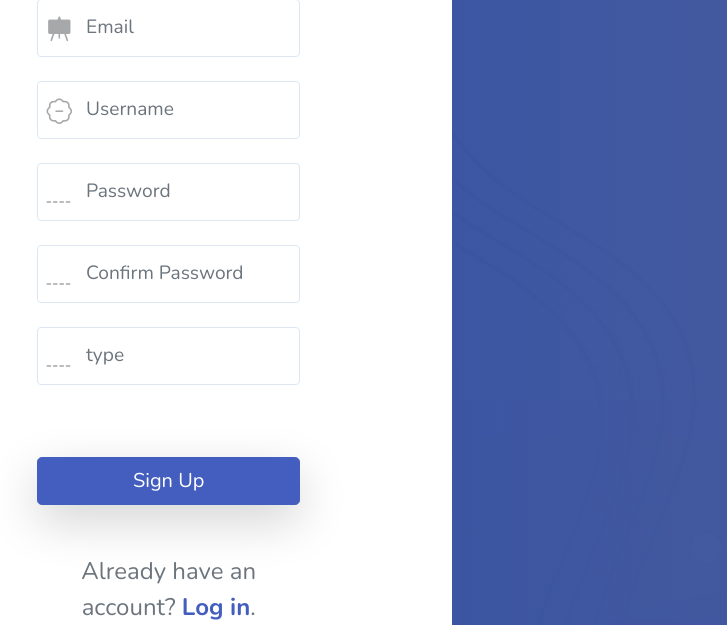
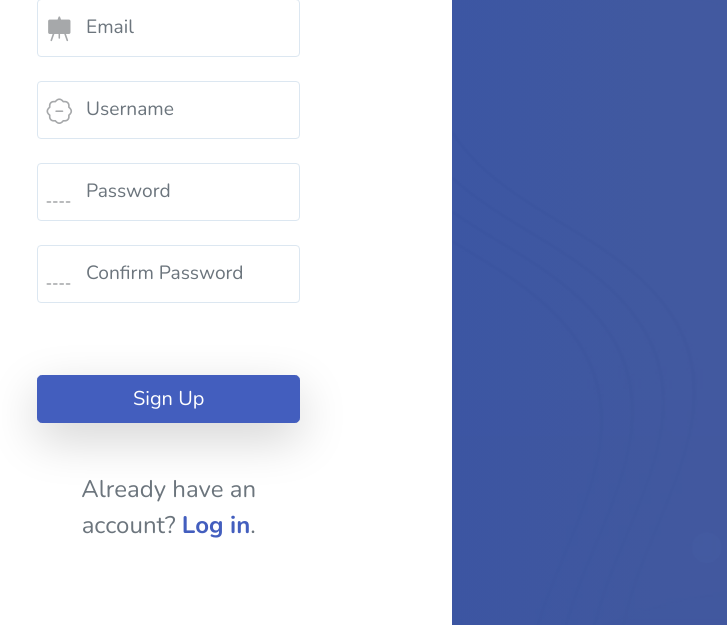
Before and after one commit to chongin119/database_homework, a Flask app: page /register in a window 1280 px wide. Shown: the part 486-1111 px from the top of the page, without its empty margins (91-818 px from the left). Run offline with Flask 2, Linux system fonts and the light colour scheme; some libraries are stand-ins or nearby versions.

Commit message:
小修改

```diff
--- a/doctor.py
+++ b/doctor.py
@@ -11,6 +11,6 @@ db = connect_db(databasePATH)
 @bp.route('/doctor/?<string:username>', methods=['GET', 'POST'])
 def doctor(username):
     if session.get(username) is not None:
-        doctor = db.execute("SELECT * FROM doctor WHERE username=?", (username,)).fetchall()
+        doctor = db.execute("SELECT * FROM hospital WHERE username=?", (username,)).fetchall()
         return render_template('doctor.html', name=username, sidebarItems=doctorItems,doctor=doctor)
     return redirect(url_for('auth.login'))
--- a/templates/register.html
+++ b/templates/register.html
@@ -43,12 +43,6 @@
                         <i class="bi bi-shield-lock"></i>
                     </div>
                 </div>
-                <div class="form-group position-relative has-icon-left mb-4">
-                    <input type="text" class="form-control form-control-xl" name="domain" placeholder="type">
-                    <div class="form-control-icon">
-                        <i class="bi bi-shield-lock"></i>
-                    </div>
-                </div>
                 <button type = "submit" class="btn btn-primary btn-block btn-lg shadow-lg mt-5">Sign Up</button>
             </form>
             <div class="text-center mt-5 text-lg fs-4">
```
